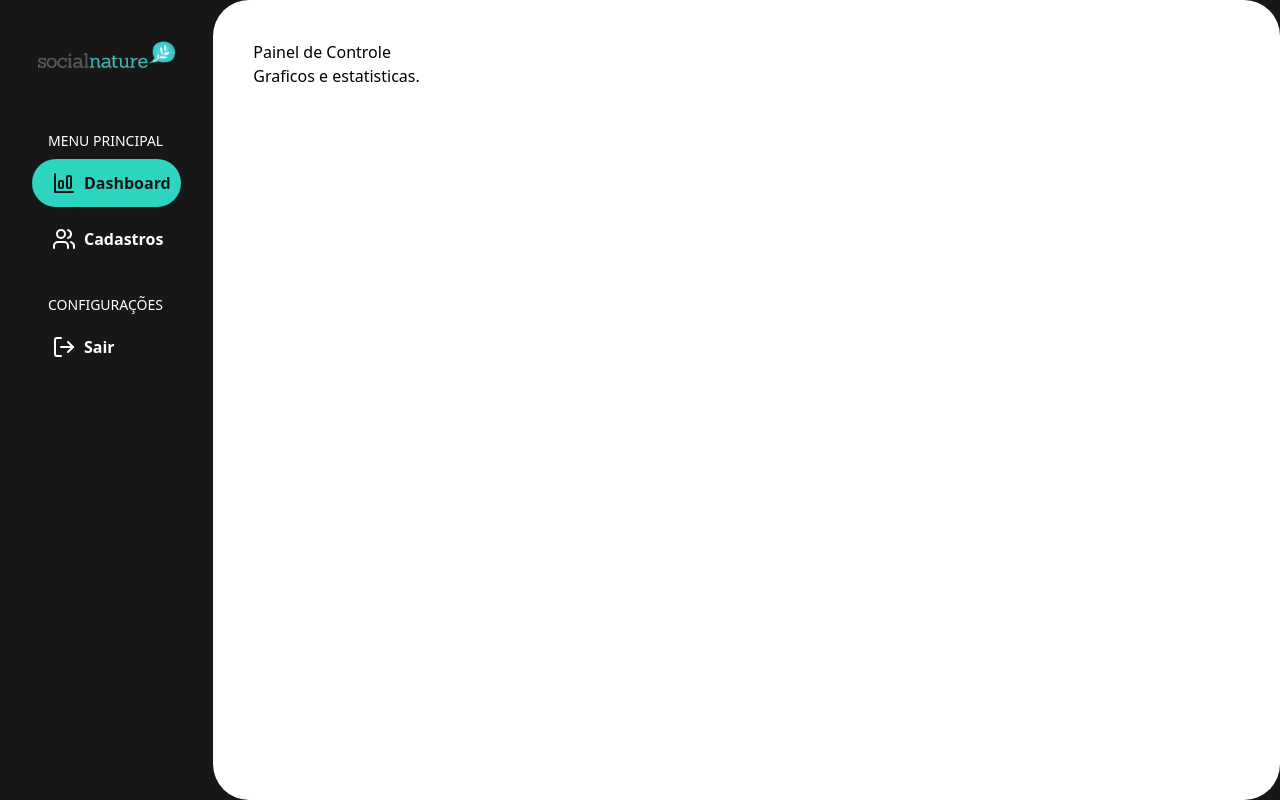
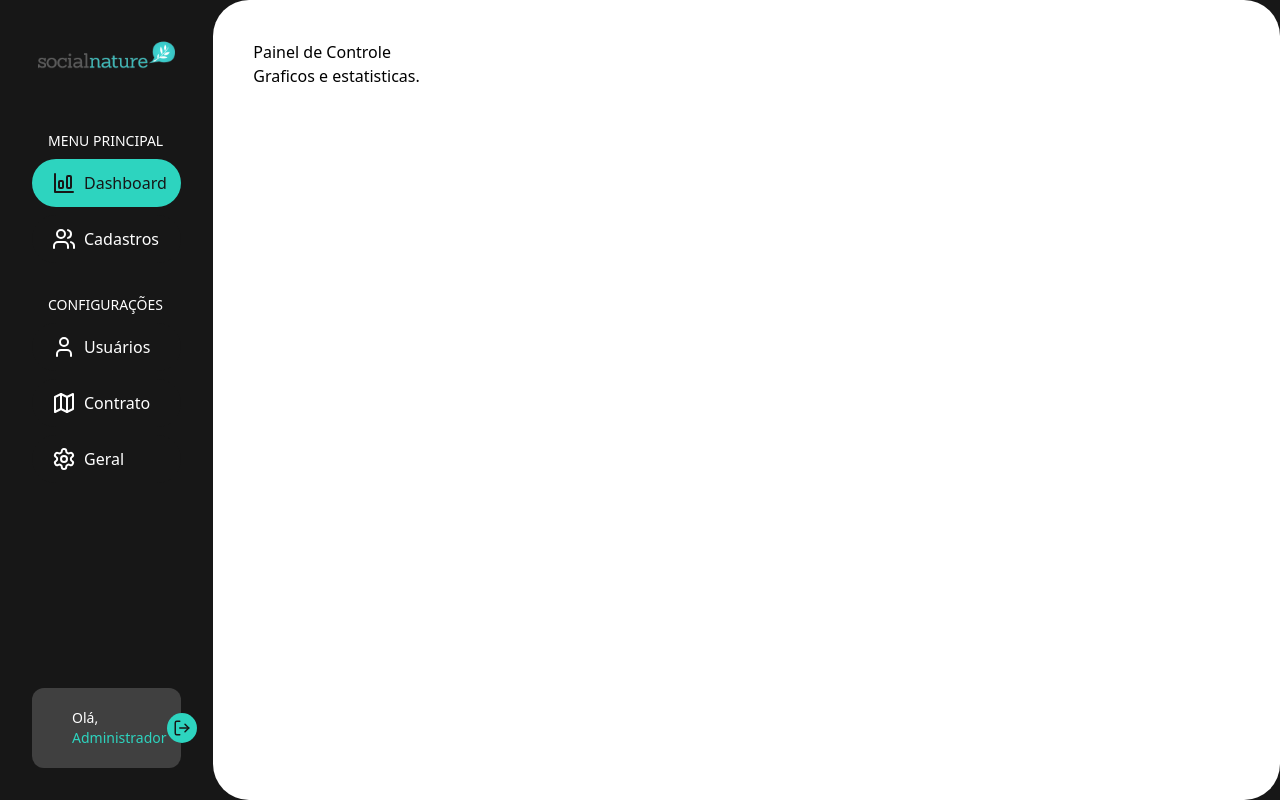
Before and after one commit to luanborher/register-next, a Next.js app: page / in a window 1280 px wide. Built offline with nearby package versions, Linux system fonts and the light colour scheme.

Commit message:
fix: create new pages

```diff
--- /dev/null
+++ b/src/app/(authenticated)/address/page.tsx
@@ -0,0 +1,14 @@
+'use client';
+
+export default function IndexPage() {
+  return (
+    <main>
+      <section>
+        <div>
+          <h1 className="text-black">Cadastro de comunidades</h1>
+          <p className="text-black">Comunidades, ruas e contratos</p>
+        </div>
+      </section>
+    </main>
+  );
+}
--- /dev/null
+++ b/src/app/(authenticated)/general/page.tsx
@@ -0,0 +1,14 @@
+'use client';
+
+export default function IndexPage() {
+  return (
+    <main>
+      <section>
+        <div>
+          <h1 className="text-black">Cadastro de todas as opções no sistema</h1>
+          <p className="text-black">Comunidades, ruas e contratos</p>
+        </div>
+      </section>
+    </main>
+  );
+}
--- a/src/app/(authenticated)/layout.tsx
+++ b/src/app/(authenticated)/layout.tsx
@@ -1,12 +1,13 @@
 'use client';
-
-import Image from 'next/image';
 
 import 'styles/globals.css';
 
+import Image from 'next/image';
+import Link from 'next/link';
+
 import { NavLink } from 'components/NavLink/NavLink';
 
-import { Users, LogOut, BarChartBig } from 'lucide-react';
+import { Users, LogOut, BarChartBig, Map, User, Settings } from 'lucide-react';
 
 export default function RootLayout({
   children
@@ -16,8 +17,8 @@ export default function RootLayout({
   return (
     <html>
       <body className="h-screen flex">
-        <div className="w-1/6 bg-neutral-900 px-8">
-          <div className="w-full flex flex-col items-center">
+        <div className="w-1/6 flex flex-col bg-neutral-900 px-8 pb-8 justify-between">
+          <div className="w-full flex flex-col">
             <div className="flex items-center justify-center mt-6">
               <Image
                 src="/assets/logo-2.png"
@@ -27,7 +28,6 @@ export default function RootLayout({
                 placeholder="blur"
                 blurDataURL="/assets/logo-2.png"
               />
-            </div>
             </div>
 
             <div className="flex flex-col w-full mt-8">
@@ -49,7 +49,28 @@ export default function RootLayout({
               </div>
             </div>
 
-          <NavLink icon={LogOut} text="Sair" href="/signin" />
+            <NavLink icon={User} text="Usuários" href="/users" />
+            <NavLink icon={Map} text="Contrato" href="/address" />
+            <NavLink icon={Settings} text="Geral" href="/general" />
+          </div>
+
+          <div className="w-full bg-neutral-700 px-10 py-5 rounded-large flex">
+            <div className="flex flex-col w-full">
+              <div className="flex flex-row items-center justify-between">
+                <div className="flex flex-col items-center gap-2">
+                  <span className="text-white text-sm font-medium">
+                    Olá, <span className="text-teal-400">Administrador</span>
+                  </span>
+                </div>
+
+                <Link href="/signin">
+                  <div className="flex justify-center items-center w-[30px] h-[30px] bg-teal-400 rounded-extra cursor-pointer hover:bg-teal-500">
+                    <LogOut color="#171717" size={18} />
+                  </div>
+                </Link>
+              </div>
+            </div>
+          </div>
         </div>
 
         <main className="w-5/6 bg-neutral-900">
--- /dev/null
+++ b/src/app/(authenticated)/users/page.tsx
@@ -0,0 +1,14 @@
+'use client';
+
+export default function IndexPage() {
+  return (
+    <main>
+      <section>
+        <div>
+          <h1 className="text-black">Cadastro de usuários</h1>
+          <p className="text-black">Cadastro e edição de usuario</p>
+        </div>
+      </section>
+    </main>
+  );
+}
--- a/src/components/NavLink/NavLink.tsx
+++ b/src/components/NavLink/NavLink.tsx
@@ -19,7 +19,7 @@ export const NavLink = ({ icon, text, href }: NavLinkProps) => {
   return (
     <Link href={href}>
       <div
-        className={`flex flex-row items-center gap-2 py-3 px-5 rounded-full font-semibold w-full
+        className={`flex flex-row items-center gap-2 py-3 px-5 rounded-full font-medium w-full
         ${isActive ? 'bg-teal-400' : 'bg-neutral-900'}
         hover:bg-teal-400 focus:outline-none mt-2`}
       >
@@ -30,7 +30,7 @@ export const NavLink = ({ icon, text, href }: NavLinkProps) => {
           <span
             className={`${
               isActive ? 'text-neutral-900' : 'text-white'
-            } font-semibold`}
+            } font-medium`}
           >
             {text}
           </span>
```
Lines whose indentation alone changed are shown as unchanged.
